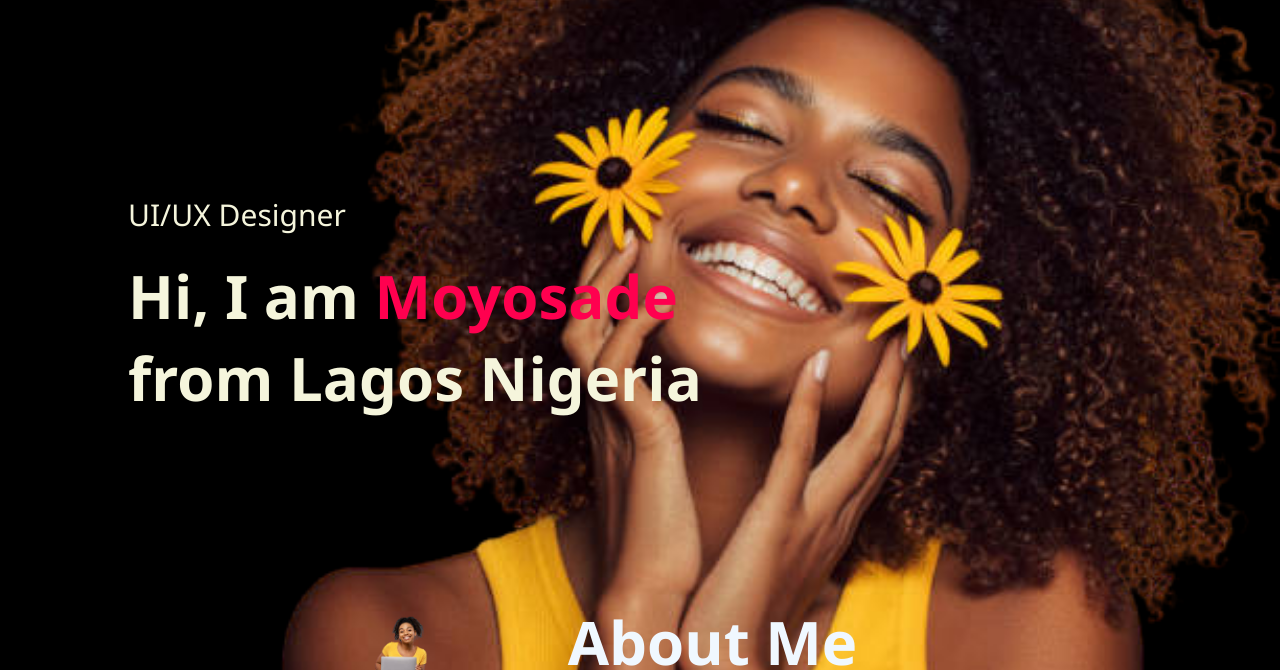
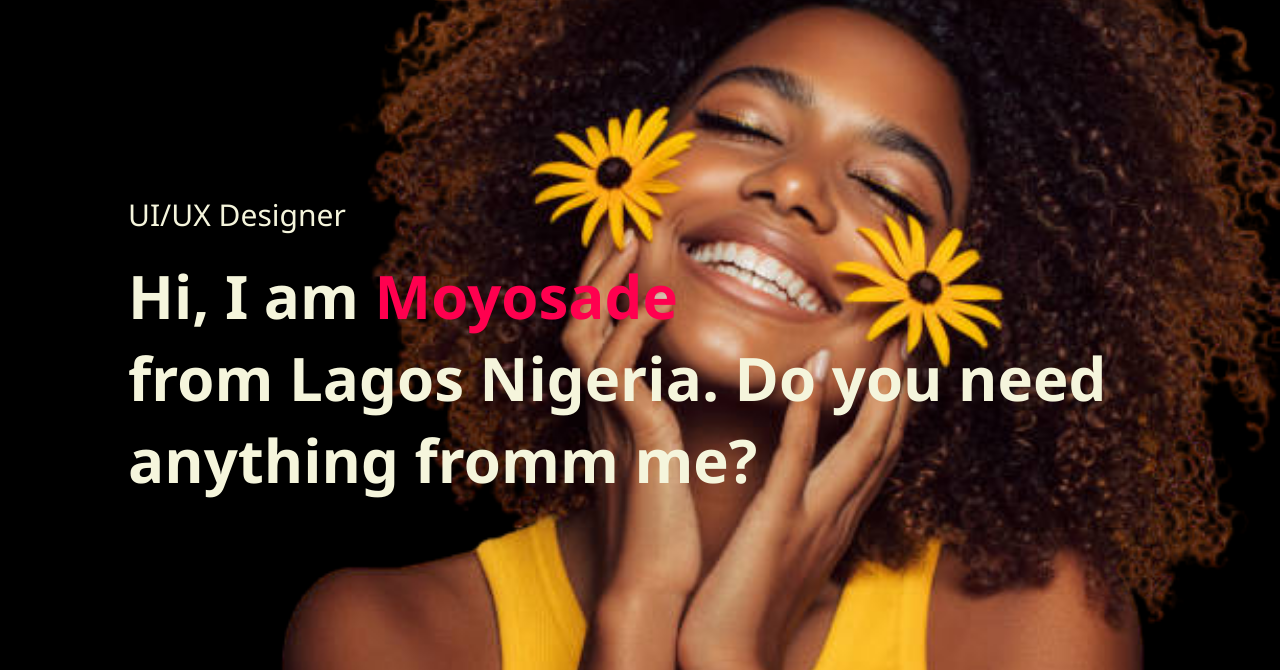
Before and after one commit to Obisanya1/Website, a plain HTML site: page index.html in a window 1280 px wide. Shown: the part 65-735 px from the top of the page. Drawn offline with Linux system fonts and the light colour scheme.

Commit message:
made a change

```diff
--- a/index.html
+++ b/index.html
@@ -22,7 +22,7 @@
         </nav>
 <div class="header-text">
     <p>UI/UX Designer</p>
-    <h1>Hi, I am <span>Moyosade</span><br>from Lagos Nigeria</h1>
+    <h1>Hi, I am <span>Moyosade</span><br>from Lagos Nigeria. Do you need anything fromm me?</h1>
 </div>
 <div id="about">
     <div class="container">
```
